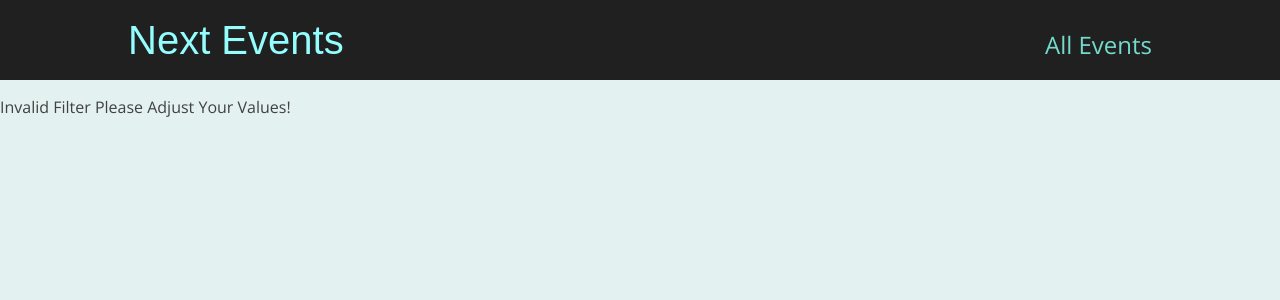
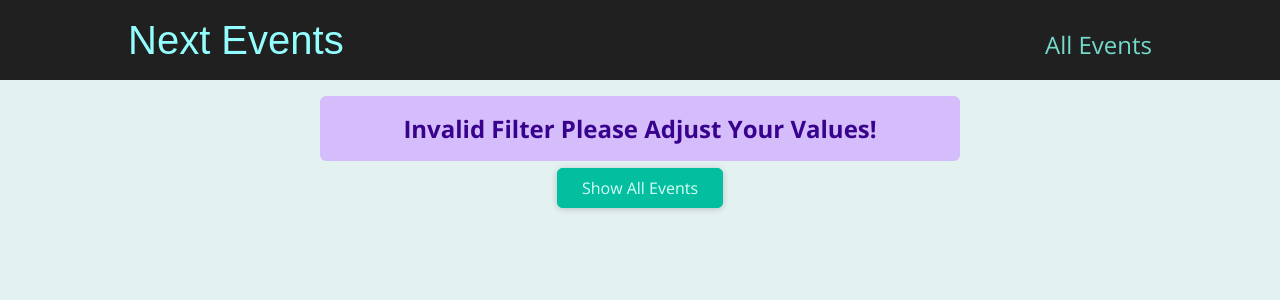
Before and after one commit to sphred5/next_js_course, a Next.js app: page /events/e2 in a window 1280 px wide. Shown: the top 300 px of the page. Built offline with nearby package versions, Linux system fonts and the light colour scheme.

Commit message:
finished demo project

```diff
--- /dev/null
+++ b/components/events/results-title.js
@@ -0,0 +1,20 @@
+import Button from '../ui/button';
+import classes from './results-title.module.css';
+
+function ResultsTitle(props) {
+  const { date } = props;
+
+  const humanReadableDate = new Date(date).toLocaleDateString('en-US', {
+    month: 'long',
+    year: 'numeric',
+  });
+
+  return (
+    <section className={classes.title}>
+      <h1>Events in {humanReadableDate}</h1>
+      <Button link='/events'>Show all events</Button>
+    </section>
+  );
+}
+
+export default ResultsTitle;
--- /dev/null
+++ b/components/events/results-title.module.css
@@ -0,0 +1,6 @@
+.title {
+  margin: 2rem auto;
+  width: 90%;
+  max-width: 40rem;
+  text-align: center;
+}
--- /dev/null
+++ b/components/ui/error-alert.js
@@ -0,0 +1,7 @@
+import classes from './error-alert.module.css';
+
+function ErrorAlert(props) {
+  return <div className={classes.alert}>{props.children}</div>;
+}
+
+export default ErrorAlert;
--- /dev/null
+++ b/components/ui/error-alert.module.css
@@ -0,0 +1,12 @@
+.alert {
+  margin: 1rem auto;
+  padding: 1rem 2rem;
+  width: 90%;
+  max-width: 40rem;
+  background-color: #d5bdfc;
+  color: #38028d;
+  font-weight: bold;
+  font-size: 1.5rem;
+  text-align: center;
+  border-radius: 6px;
+}
--- a/pages/events/[...slug].js
+++ b/pages/events/[...slug].js
@@ -1,6 +1,9 @@
 import { useRouter } from "next/router"
-import {getFilteredEvents} from '../../dummy-data';
+import { getFilteredEvents } from '../../dummy-data';
 import EventsList from '../../components/events/event-list';
+import ResultsTitle from '../../components/events/results-title';
+import Button from "../../components/ui/button";
+import ErrorAlert from "../../components/ui/error-alert";
 
 const FilteredEvents = () => {
   const router = useRouter();
@@ -23,23 +26,43 @@
     numMonth < 1 ||
     numMonth > 12
   ) {
-    return <p>Invalid Filter Please Adjust Your Values!</p>
+    return (
+      <>
+        <ErrorAlert>
+          <p className="center">Invalid Filter Please Adjust Your Values!</p>
+        </ErrorAlert>
+        <div className="center">
+          <Button link="/events">Show All Events</Button>
+        </div>
+
+
+      </>
+    )
   }
 
   const filteredEvents = getFilteredEvents({
-    year : numYear,
+    year: numYear,
     month: numMonth
   });
-
-  if(!filteredEvents || filteredEvents.length === 0){
-    return <p>No events found for the chosen filter</p>
+  if (!filteredEvents || filteredEvents.length === 0) {
+    return (
+      <>
+        <ErrorAlert>
+          <p>No events found for the chosen filter!</p>
+        </ErrorAlert>
+        <div className="center">
+          <Button link="/events">Show All Events</Button>
+        </div>
+      </>
+    )
   }
 
-
+  const date = new Date(numYear, numMonth - 1);
   return (
-    <div>
-   <EventsList items={filteredEvents} />
-    </div>
+    <>
+      <ResultsTitle date={date} />
+      <EventsList items={filteredEvents} date={date} />
+    </>
   )
 }
 export default FilteredEvents
```
Also changed, not shown: pages/events/[eventId].js (+6 -3 lines). Lines whose indentation alone changed are shown as unchanged.
